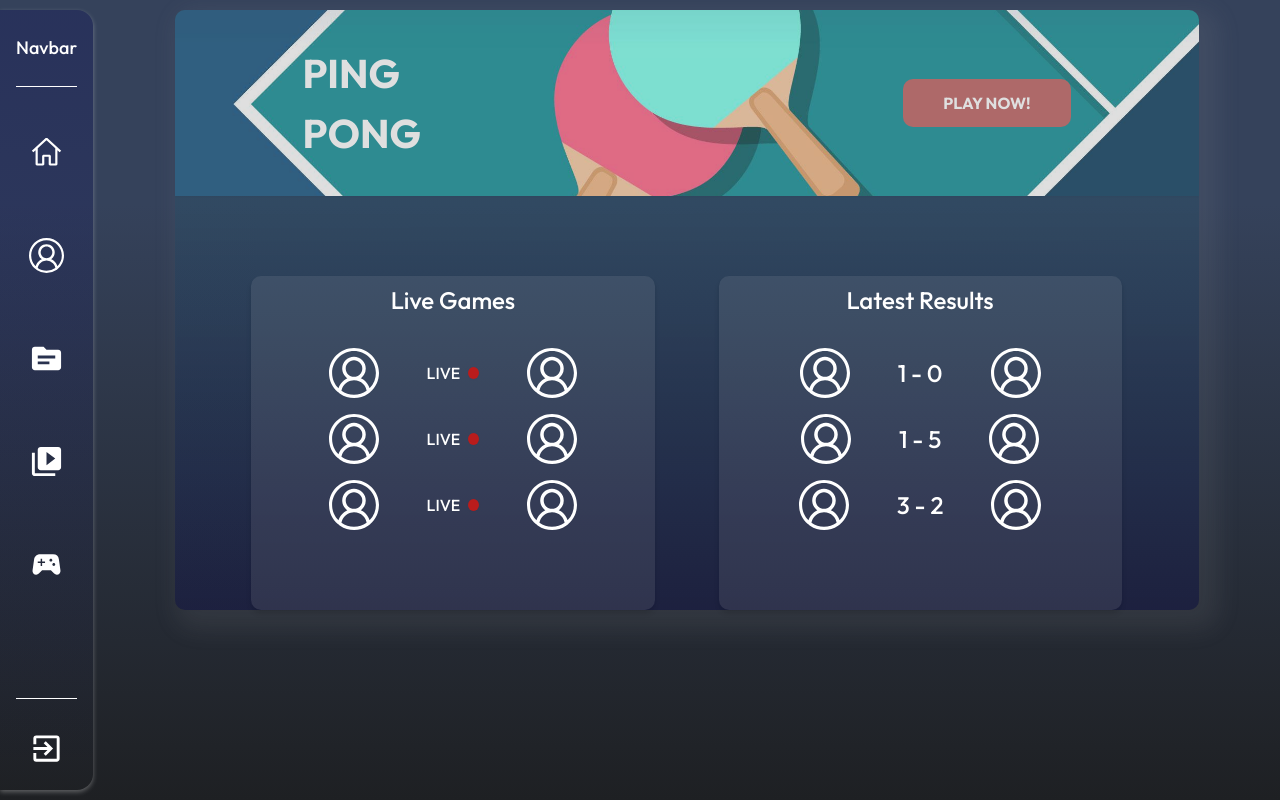
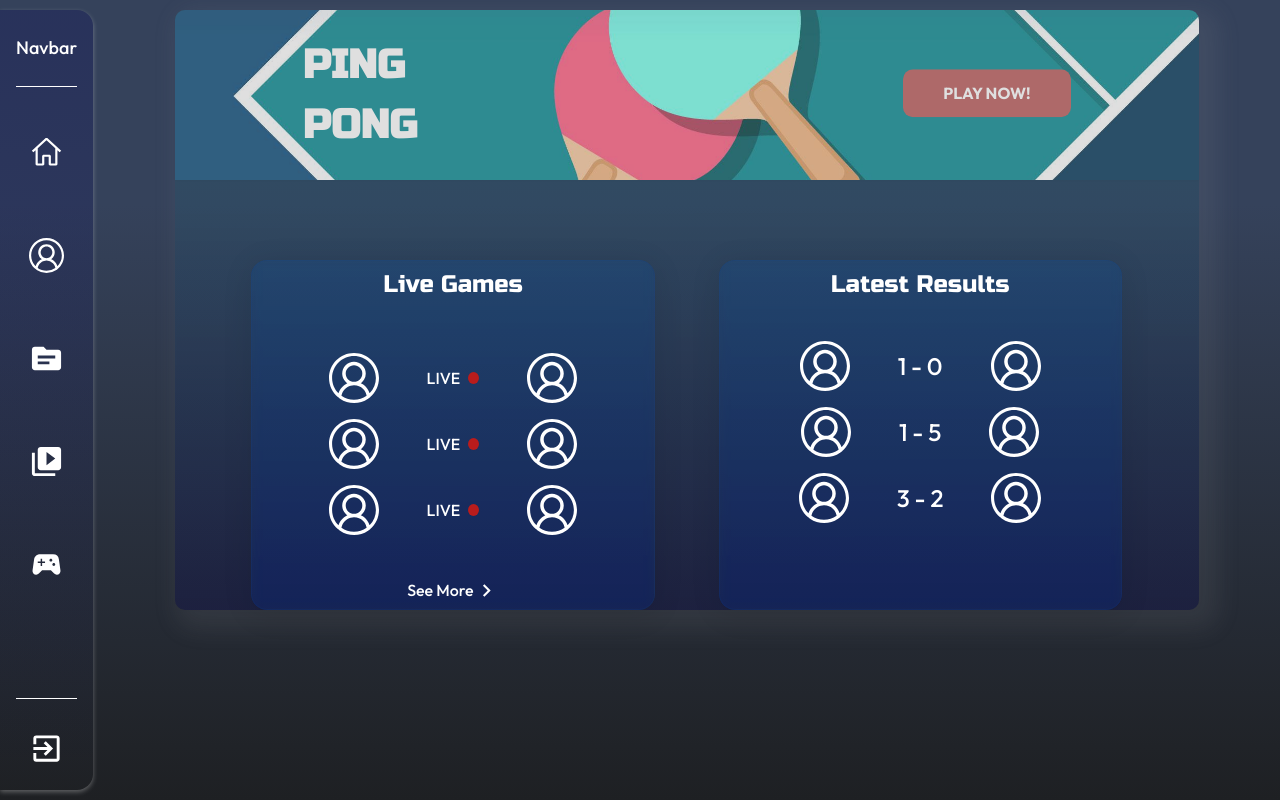
Before and after one commit to mmounib/ping-pong-game_front-end, a React (Vite) app: page /Home in a window 1280 px wide. Built offline with nearby package versions, Linux system fonts and the light colour scheme.

Commit message:
Finishing The HomePage Section

```diff
--- /dev/null
+++ b/src/components/HomePage/Container.tsx
@@ -0,0 +1,18 @@
+import React from 'react'
+
+
+export const Live = () => {
+  return (
+    <div>
+
+    </div>
+  )
+}
+
+export const Results = () => {
+    return (
+      <div>
+
+      </div>
+    )
+  }
--- a/src/components/HomePage/HomePage.tsx
+++ b/src/components/HomePage/HomePage.tsx
@@ -1,7 +1,8 @@
 import React from 'react'
 import img from '../../assets/4312098.jpg'
+import { Live, Results } from './Container'
 
-import { MdKeyboardDoubleArrowRight as rightArrowIcon} from 'react-icons/md'
+import { MdKeyboardDoubleArrowRight as rightArrowIcon, MdKeyboardArrowRight as SingleArrow } from 'react-icons/md'
 import { VscAccount as AccountIcon } from 'react-icons/vsc'
 
 const HomePage = () => {
@@ -10,17 +11,18 @@ const HomePage = () => {
     <div className=" home flex flex-col bg-secondary-gradient drop-shadow-sm rounded-[10px] w-[80%] mx-auto max-w-[1400px] h-[75vh] max-sm:w-[calc(100vw_-_1rem)] max-md:w-[calc(90vw_-_2rem)]">
 
       <div className=" rounded-t-[10px] h-[200px] contrast-75 saturate-75 bg-cover bg-no-repeat bg-center w-full bg-image-bg object-cover">
-        {/* <img src={img} alt="" className=" w-full object-cover h-[200px] rounded-t-[10px]" /> */}
+
         <div className=" h-full max-w-[1200px] mx-auto font-bold flex text-white justify-between px-[8rem] items-center ">
           <h1 className='text-white max-sm:hidden'>PING <br/> PONG</h1>
-          <button type='button' className='bg-[#BD6161] max-sm:mx-auto max-sm:mt-auto max-sm:mb-[5px] max-sm:px-[50px] max-sm:text-sm'>PLAY NOW!</button>
+          <button type='button' className='animate-bounce hover:animate-none bg-[#BD6161] max-sm:mx-auto max-sm:mt-auto max-sm:mb-[5px] max-sm:px-[50px] max-sm:text-sm'>PLAY NOW!</button>
         </div>
+
       </div>
 
       <div className="  text-white flex text-center w-[85%] mx-auto mt-[5rem]">
-        <div className='rounded-[10px] flex-1 bg-custom-bg-icon mr-16 pb-[5rem] flex flex-col justify-between shadow-md'>
+        <div className=' back rounded-[10px] flex-1 bg-custom-bg-icon mr-16 flex flex-col justify-between shadow-md'>
           <h1 className="text-2xl p-2">Live Games</h1>
-          <div className=" mt-6 flex gap-4 flex-col justify-center">
+          <div className=" flex gap-4 flex-col justify-center">
             <div className="flex mx-auto">
               <AccountIcon size={50}/>
               <div className=" mx-12 flex items-center gap-2">
@@ -46,12 +48,15 @@ const HomePage = () => {
               <AccountIcon size={50}/>
             </div>
           </div>
-          {/* <span className='pt-14'>See More</span> */}
+          <div className="flex justify-center cursor-pointer hover:animate-bounce">
+            <span className='pb-[7px]'>See More</span>
+            <SingleArrow size={25}/>
+          </div>
         </div>
-        <div className='rounded-[10px] flex-1 bg-custom-bg-icon pb-[5rem] shadow-md'>
+        <div className=' back rounded-[10px] flex-1 bg-custom-bg-icon shadow-md flex flex-col gap-8'>
           <h1 className="text-2xl p-2">Latest Results</h1>
-          <div className="mt-6 flex gap-4 flex-col justify-center">
-          <div className="flex mx-auto">
+          <div className="flex gap-4 flex-col justify-center">
+            <div className="flex mx-auto">
               <AccountIcon size={50}/>
               <div className=" mx-12 flex items-center gap-2">
                <span className='text-2xl'>1 - 0</span>
--- a/src/index.css
+++ b/src/index.css
@@ -1,10 +1,12 @@
 
 @import url('https://fonts.googleapis.com/css2?family=Roboto:wght@300;400;500;700;900&display=swap');
 @import url('https://fonts.googleapis.com/css2?family=Outfit:wght@300;500;700;900&display=swap');
+@import url('https://fonts.googleapis.com/css2?family=Russo+One&display=swap');
 
 :root {
   --roboto: 'Roboto', sans-serif;
   --outfit: 'Outfit', sans-serif;
+  --Russo: 'Russo One', sans-serif;
   --opacity: rgba(217, 217, 217, 0.4);
   --radius-15: 15px;
   --radius-10: 10px;
@@ -53,21 +55,31 @@ button {
   border-radius: var(--radius-10);
 }
 
-button:hover {
-  background-color: rgba(113, 6, 6, 0.9);
-  transition: all .5s ease-in-out;
-  padding: 10px 45px;
-  font-size: 1rem;
-}
-
 h1 {
   font-size: clamp(5vmin, 10vmin, 5vmin);
+  font-family: var(--Russo);
 }
 
 .home {
   box-shadow: 10px 10px 23px 10px rgba(171,171,171,0.1);
   -webkit-box-shadow: 10px 10px 23px 10px rgba(171,171,171,0.1);
   -moz-box-shadow: 10px 10px 23px 20px rgba(171,171,171,0.1);
+}
+
+.back {
+  background: rgba(10, 73, 159, 0.2);
+  border-radius: 16px;
+  box-shadow: 0 4px 30px rgba(0, 0, 0, 0.1);
+  backdrop-filter: blur(5px);
+  -webkit-backdrop-filter: blur(5px);
+  border: 1px solid rgba(10, 73, 159, 0.13);
+  /* padding-bottom: 7rem; */
+  min-height: 350px;
+}
+.back:hover {
+  /* background: linear-gradient(179.94deg, rgba(8, 8, 91, 0.2) -1.39%, rgba(62, 255, 197, 0) 101.2%); */
+  background: rgba(98, 252, 206, 0.1);
+  transition: all .3s ease-out;
 }
 
 /* .home {
```
Also changed, not shown: 1 other file (tests, documents, lock files or other folders).
